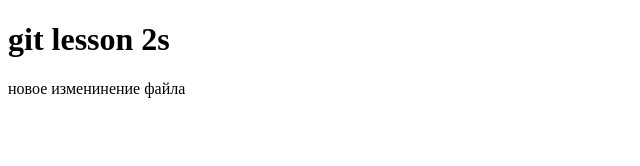
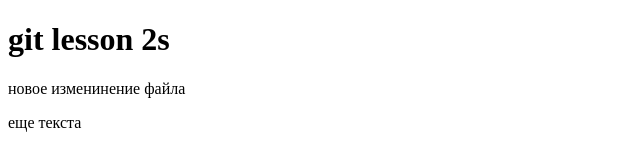
Before and after one commit to jyrpef/site, a plain HTML site: page index.html in a window 1280 px wide. Shown: the full height of the page, 0-640 px from the left. Drawn offline with Linux system fonts and the light colour scheme.

Commit message:
second commit

```diff
--- a/index.html
+++ b/index.html
@@ -9,5 +9,6 @@
 <body>
     <h1>git lesson 2s</h1>
     <p>новое изменинение файла</p>
+    <p>еще текста</p>
 </body>
 </html>
```
